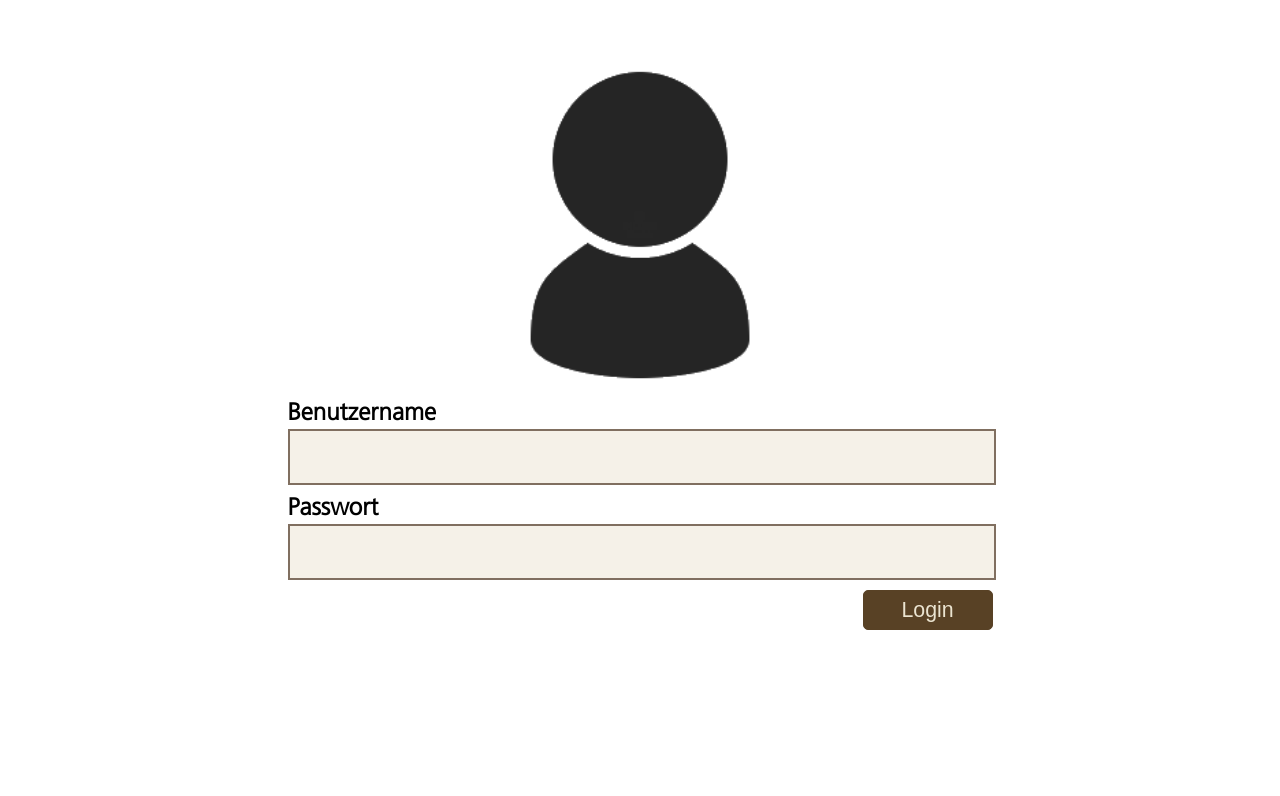
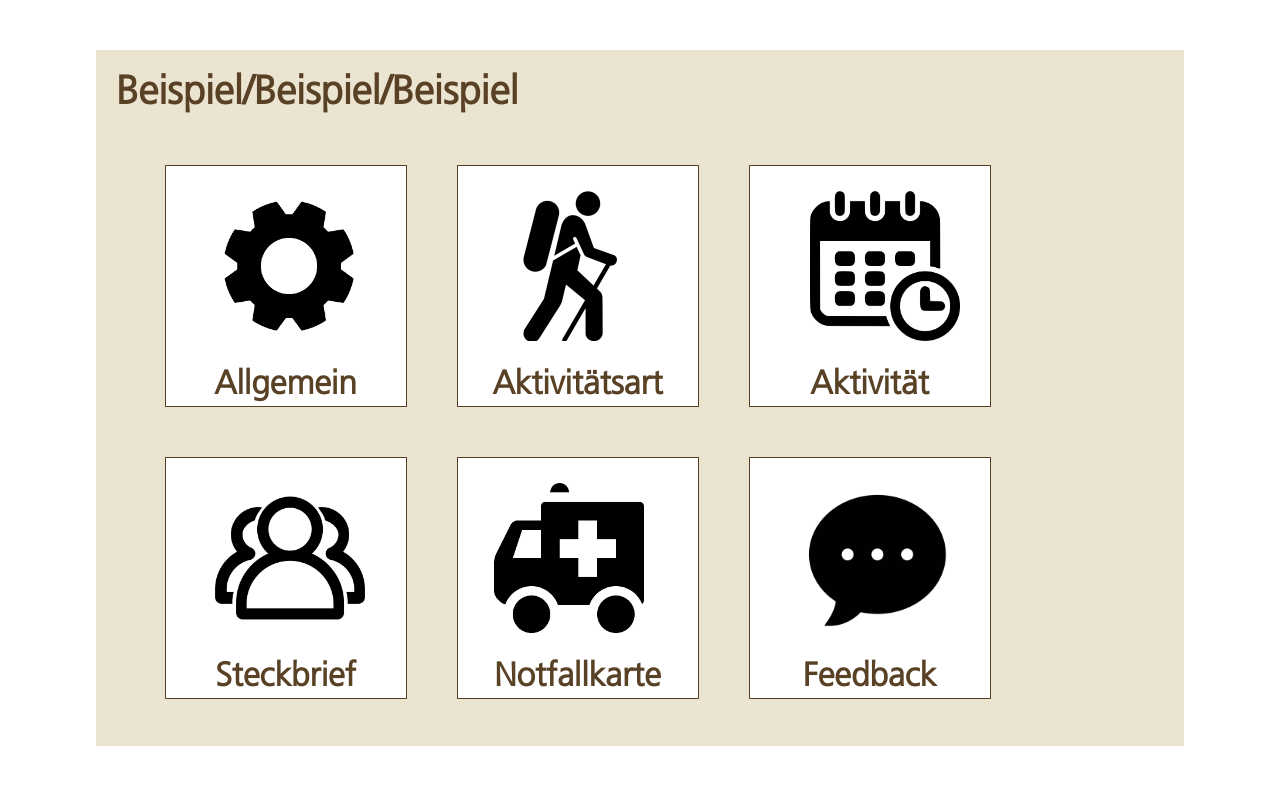
Before and after one commit to beera02/JumpIn, a PHP site: page / in a window 1280 px wide. Shown: the part 110-906 px from the top of the page. Before the commit the page ends 740 px from the top, so only its background shows below. Run offline with PHP 8.4, Linux system fonts and the light colour scheme; a user stored in the database is signed in.

Commit message:
home finished

```diff
--- a/control/builder.php
+++ b/control/builder.php
@@ -14,6 +14,19 @@
 					?>
 				<main>
 					<?php
+						if ($file == './view/login.php') {
+							if($_SESSION['benutzer']){
+								$file = './view/home.php';
+							}
+						}
+						elseif ($file == 'validate_anmelden.php') {
+
+						}
+						else {
+							if(!$_SESSION['benutzer']){
+								$file = './view/login.php';
+							}
+						}
 						require_once $file;
 					?>
 				</main>
--- a/css/style.css
+++ b/css/style.css
@@ -104,19 +104,23 @@ nav{
     color: #584125;
 }
 
-#div_home_main{
+#div_main{
     overflow: auto;
     width: 85%;
-    height: 735px;
     margin: 50px 7.5%;
     background-color: #ebe4d1;
 
 }
 
-#div_home_float{
+#div_flex{
     margin: 2% 4%;
     width: 92%;
-    height: 80%;
+    display: flex;
+    flex-direction: row;
+    flex-wrap: wrap;
+    justify-content: auto;
+    align-items: flex-start;
+    align-content: flex-start;
 }
 
 #p_stack{
@@ -125,3 +129,27 @@ nav{
     font-weight: 900;
     color: #584125;
 }
+
+.einstellungsbox{
+    width: 240px;
+    height: 240px;
+    background-color: white;
+    margin: 25px;
+    border: 1px solid #584125;
+    text-align: center;
+}
+
+.img_einstellungsbox{
+    position: absolute;
+    margin-top: 25px;
+    width: 150px;
+}
+
+.p_einstellungsbox{
+    display: inline-block;
+    margin: 200px 0 0 0;
+    font-size: 25pt;
+    font-weight: 900;
+    color: #584125;
+    text-decoration: none;
+}
--- a/index.php
+++ b/index.php
@@ -18,6 +18,24 @@
 			case 'logout':
 				build('logout.php');
 				break;
+			case 'allgemein':
+				build('./view/allgemein.php');
+				break;
+			case 'aktivitaetsart':
+				build('./view/aktivitaetsart.php');
+				break;
+			case 'aktivitaet':
+				build('./view/aktivitaet.php');
+				break;
+			case 'steckbrief':
+				build('./view/steckbrief.php');
+				break;
+			case 'notfallkarte':
+				build('./view/notfallkarte.php');
+				break;
+			case 'feedback':
+				build('./view/feedback.php');
+				break;
 			default:
 				build('./view/login.php');
 				break;
--- a/view/home.php
+++ b/view/home.php
@@ -1,8 +1,55 @@
-<div id="div_home_main">
+<div id="div_main">
     <?php
         echo '<p id="p_stack">Beispiel/Beispiel/Beispiel</p>'
     ?>
-    <div id="div_home_float">
-
+    <div id="div_flex">
+        <a href="allgemein">
+            <div class="einstellungsbox">
+                <img class="img_einstellungsbox" src="./images/allgemein.png" alt="einstellungsrad">
+                <p class="p_einstellungsbox">
+                    Allgemein
+                </p>
+            </div>
+        </a>
+        <a href="aktivitaetsart">
+            <div class="einstellungsbox">
+                <img class="img_einstellungsbox" src="./images/aktivitaetsart.png" alt="wandermensch">
+                <p class="p_einstellungsbox">
+                    Aktivitätsart
+                </p>
+            </div>
+        </a>
+        <a href="aktivitaet">
+            <div class="einstellungsbox">
+                <img class="img_einstellungsbox" src="./images/aktivitaet.png" alt="kalender">
+                <p class="p_einstellungsbox">
+                    Aktivität
+                </p>
+            </div>
+        </a>
+        <a href="steckbrief">
+            <div class="einstellungsbox">
+                <img class="img_einstellungsbox" src="./images/steckbrief.png" alt="köpfe">
+                <p class="p_einstellungsbox">
+                    Steckbrief
+                </p>
+            </div>
+        </a>
+        <a href="notfallkarte">
+            <div class="einstellungsbox">
+                <img class="img_einstellungsbox" src="./images/notfallkarte.png" alt="krankenwagen">
+                <p class="p_einstellungsbox">
+                    Notfallkarte
+                </p>
+            </div>
+        </a>
+        <a href="feedback">
+            <div class="einstellungsbox">
+                <img class="img_einstellungsbox" src="./images/feedback.png" alt="sprechblase">
+                <p class="p_einstellungsbox">
+                    Feedback
+                </p>
+            </div>
+        </a>
     </div>
 </div>
```
Also changed, not shown: images/aktivitaet.png (added), images/aktivitaetsart.png (added), images/allgemein.png (added), images/feedback.png (added), images/notfallkarte.png (added), images/steckbrief.png (added), view/aktivitaet.php (added), view/aktivitaetsart.php (added), view/allgemein.php (added), view/feedback.php (added), view/notfallkarte.php (added), view/steckbrief.php (added).
